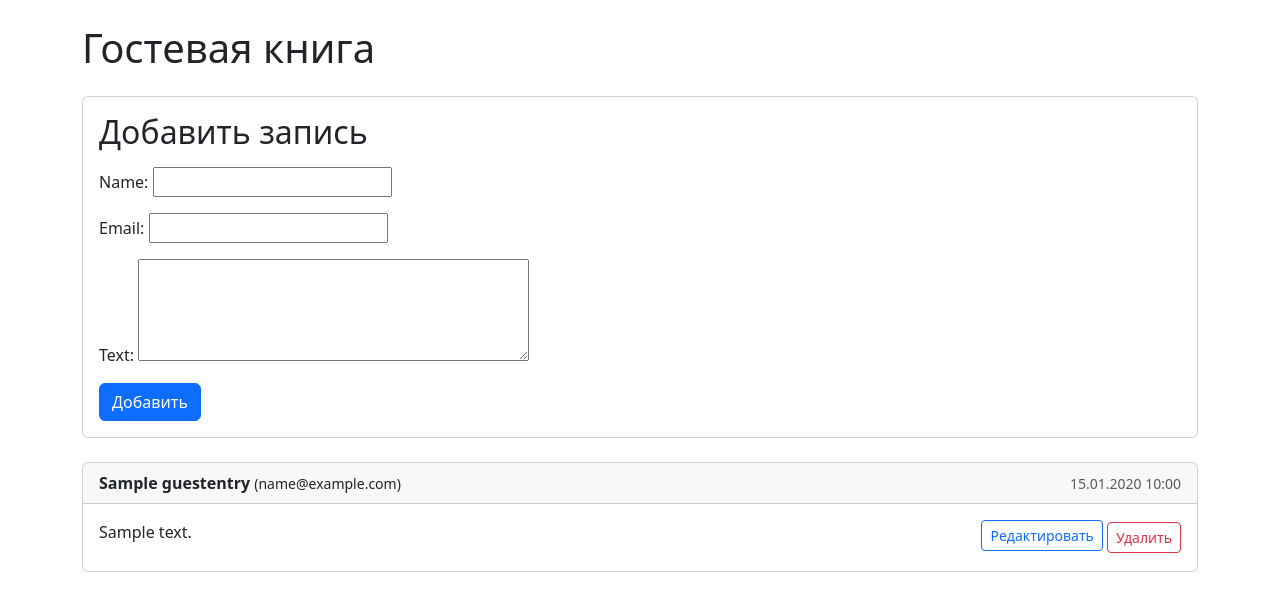
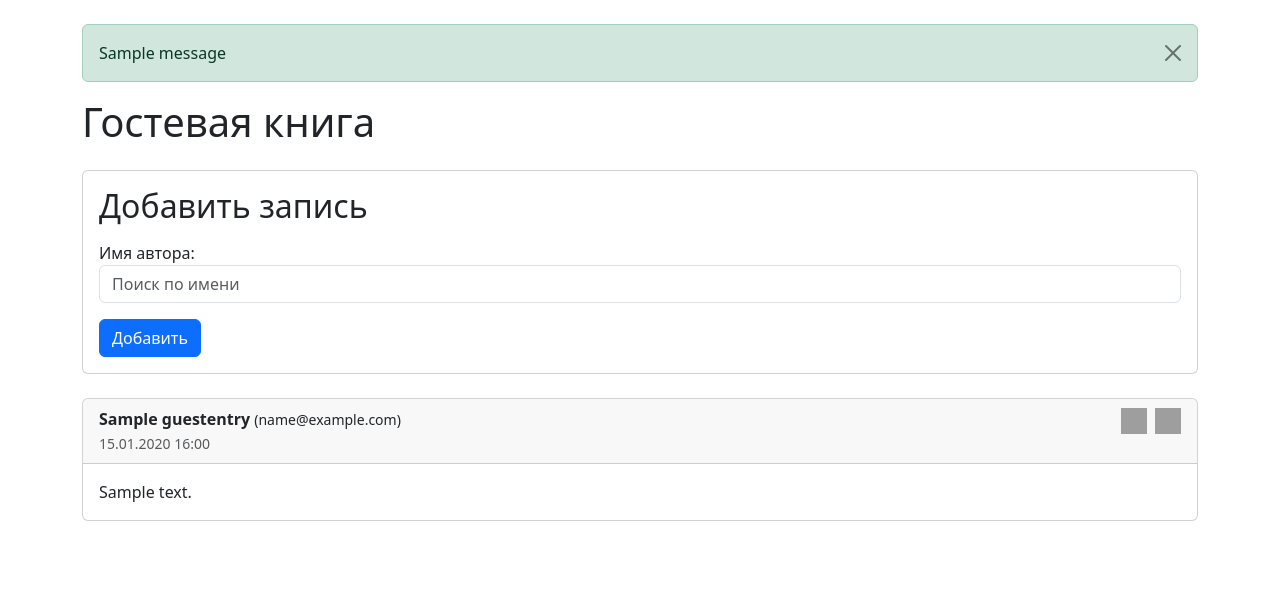
Before and after one commit to KREVETk/exam_7_arnat_asanov, a Django app: template guestbook/templates/guestbook/index.html in a window 1280 px wide. Shown: the top 611 px of the page. Run offline with Django 5.2, Linux system fonts and the light colour scheme; the template is opened without the code that fills it: values that come from a table or form of the project are taken from there, others are empty; tables that the repository leaves empty hold one stand-in row (values such as "Sample post"); one stand-in notice (Sample message) is shown; grey boxes are pictures that could not be loaded.

Commit message:
edit add/delete/edit/index htmls and start bonus

```diff
--- a/guestbook/forms.py
+++ b/guestbook/forms.py
@@ -8,3 +8,10 @@
         widgets = {
             'text': forms.Textarea(attrs={'rows': 4}),
         }
+
+class SearchForm(forms.Form):
+    name = forms.CharField(
+        label='Имя автора',
+        required=False,
+        widget=forms.TextInput(attrs={'class': 'form-control', 'placeholder': 'Поиск по имени'})
+    )
--- a/guestbook/templates/base.html
+++ b/guestbook/templates/base.html
@@ -8,8 +8,20 @@
 </head>
 <body>
   <div class="container mt-4">
+
+    {% if messages %}
+      {% for message in messages %}
+        <div class="alert alert-{{ message.tags }} alert-dismissible fade show" role="alert">
+          {{ message }}
+          <button type="button" class="btn-close" data-bs-dismiss="alert" aria-label="Закрыть"></button>
+        </div>
+      {% endfor %}
+    {% endif %}
+
     {% block content %}
     {% endblock %}
   </div>
+
+  <script src="https://cdn.jsdelivr.net/npm/bootstrap@5.3.0/dist/js/bootstrap.bundle.min.js"></script>
 </body>
 </html>
--- a/guestbook/templates/guestbook/edit_entry.html
+++ b/guestbook/templates/guestbook/edit_entry.html
@@ -7,7 +7,7 @@
 
 <form method="post">
   {% csrf_token %}
-  {% include "guestbook/_entry_form.html" %}
+  {% include "guestbook/entry_form.html" %}
   <button type="submit" class="btn btn-primary">Сохранить</button>
   <a href="{% url 'index' %}" class="btn btn-secondary ms-2">Отмена</a>
 </form>
--- a/guestbook/templates/guestbook/index.html
+++ b/guestbook/templates/guestbook/index.html
@@ -3,6 +3,7 @@
 
 {% block content %}
 <h1 class="mb-4">Гостевая книга</h1>
+
 <div class="card mb-4">
   <div class="card-body">
     <h2 class="card-title mb-3">Добавить запись</h2>
@@ -11,19 +12,25 @@
 </div>
 
 {% for entry in entries %}
-  <div class="card mb-3">
-    <div class="card-header d-flex justify-content-between align-items-center">
-      <div>
-        <strong>{{ entry.name }}</strong> <small>({{ entry.email }})</small>
+  <div class="card mb-3 position-relative">
+    <div class="card-header">
+      <div class="d-flex justify-content-between align-items-start">
+        <div>
+          <strong>{{ entry.name }}</strong> <small>({{ entry.email }})</small><br>
+          <small class="text-muted">{{ entry.created_at|date:"d.m.Y H:i" }}</small>
+        </div>
+        <div class="d-flex gap-2">
+          <a href="{% url 'edit_entry' entry.pk %}" title="Редактировать">
+            <img src="https://cdn-icons-png.flaticon.com/512/1159/1159633.png" alt="Редактировать" width="26" height="26">
+          </a>
+          <a href="{% url 'delete_entry' entry.pk %}" title="Удалить">
+            <img src="https://cdn-icons-png.flaticon.com/512/1214/1214428.png" alt="Удалить" width="26" height="26">
+          </a>
+        </div>
       </div>
-      <small class="text-muted">{{ entry.created_at|date:"d.m.Y H:i" }}</small>
     </div>
-    <div class="card-body d-flex justify-content-between align-items-start">
+    <div class="card-body">
       <p class="card-text mb-0">{{ entry.text }}</p>
-      <div class="ms-3">
-        <a href="{% url 'edit_entry' entry.pk %}" class="btn btn-sm btn-outline-primary mb-1">Редактировать</a>
-        <a href="{% url 'delete_entry' entry.pk %}" class="btn btn-sm btn-outline-danger">Удалить</a>
-      </div>
     </div>
   </div>
 {% empty %}
--- a/guestbook/urls.py
+++ b/guestbook/urls.py
@@ -1,8 +1,9 @@
 from django.urls import path
-from .views import index, add_entry, edit_entry
+from .views import index, add_entry, edit_entry, delete_entry
 
 urlpatterns = [
     path('', index, name='index'),
     path('add/', add_entry, name='add_entry'),
     path('edit/<int:pk>/', edit_entry, name='edit_entry'),
+    path('delete/<int:pk>/', delete_entry, name='delete_entry')
 ]
--- a/guestbook_project/settings.py
+++ b/guestbook_project/settings.py
@@ -106,7 +106,7 @@
 
 LANGUAGE_CODE = 'en-us'
 
-TIME_ZONE = 'UTC'
+TIME_ZONE = 'Asia/Bishkek'
 
 USE_I18N = True
 
```
Also changed, not shown: guestbook/templates/guestbook/add_entry.html (added, +14 -0 lines), guestbook/templates/guestbook/delete_entry.html (added, +28 -0 lines), guestbook/views.py (+28 -2 lines).
